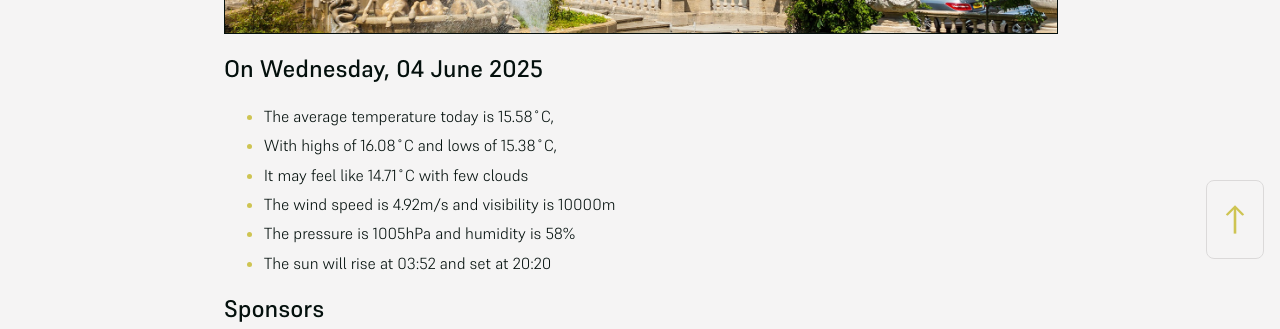
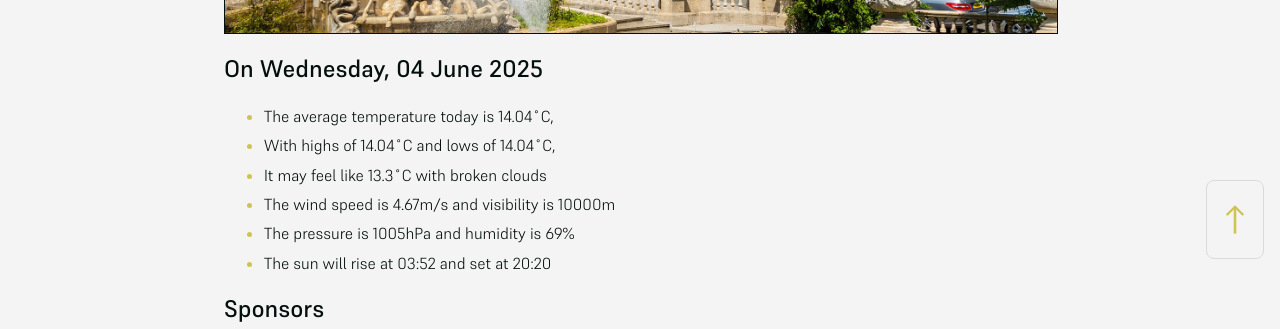
Before and after one commit to mat-0/cheltenham-open-data, a Jekyll site: the page built from index.md, in a window 1280 px wide. Shown: the part 625-954 px from the top of the page. Built offline with Jekyll 4.4.1, drawn with Linux system fonts in a browser that asks for light colours.

Commit message:
Updated 2025-06-04 19:57:53

```diff
--- a/index.md
+++ b/index.md
@@ -10,11 +10,11 @@ seo: Menu
 <!-- weather_marker starts -->
 ## On Wednesday, 04 June 2025
 
-- The average temperature today is 15.58˚C,
-- With highs of 16.08˚C and lows of 15.38˚C,
-- It may feel like 14.71˚C with few clouds
-- The wind speed is 4.92m/s and visibility is 10000m
-- The pressure is 1005hPa and humidity is 58%
+- The average temperature today is 14.04˚C,
+- With highs of 14.04˚C and lows of 14.04˚C,
+- It may feel like 13.3˚C with broken clouds
+- The wind speed is 4.67m/s and visibility is 10000m
+- The pressure is 1005hPa and humidity is 69%
 - The sun will rise at 03:52 and set at 20:20
 
 <!-- weather_marker ends -->
```
Also changed, not shown: _data/flood.json (+4 -4 lines), _pages/fix-my-street.md (+2 -2 lines), _pages/news.md (+8 -8 lines).
